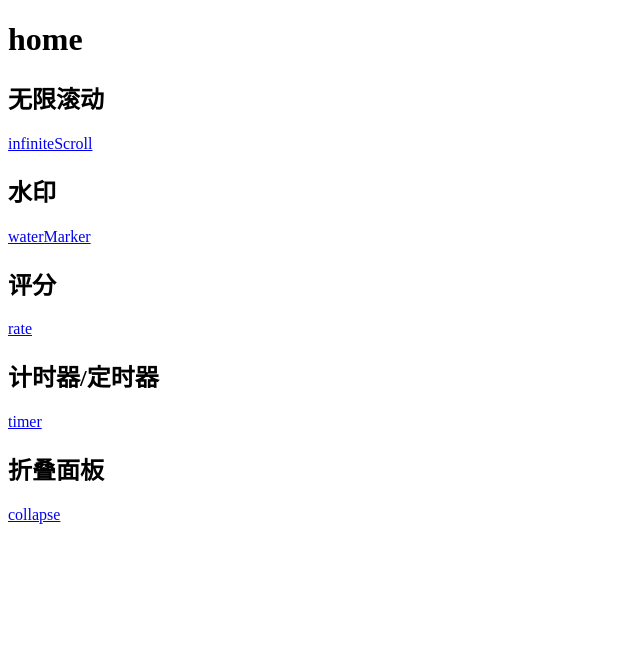
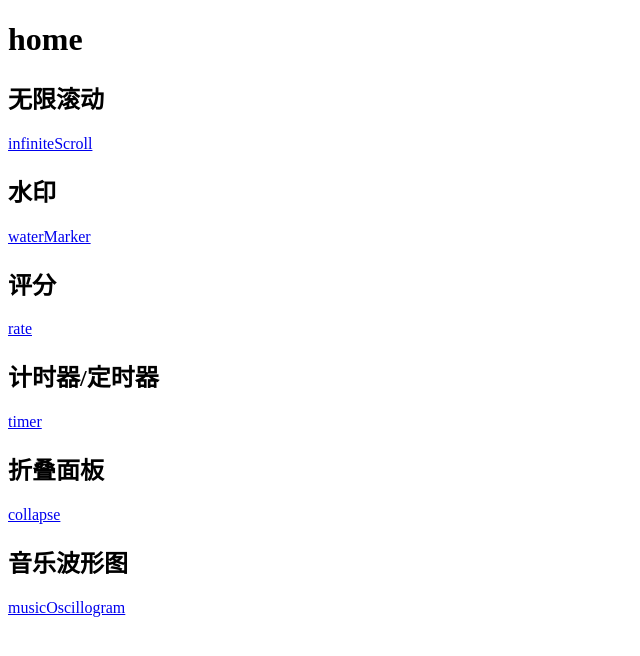
Before and after one commit to crank220/vue_components, a Vue app: page / in a window 1280 px wide. Shown: the top 656 px of the page, without its empty margins (0-640 px from the left). Built offline with nearby package versions, Linux system fonts and the light colour scheme.

Commit message:
add MusicOscillogram file

```diff
--- a/src/components/home/index.vue
+++ b/src/components/home/index.vue
@@ -11,5 +11,7 @@
     <router-link to="/timer">timer</router-link>
     <h2>折叠面板</h2>
     <router-link to="/collapse">collapse</router-link>
+    <h2>音乐波形图</h2>
+    <router-link to="/musicOscillogram">musicOscillogram</router-link>
   </div>
 </template>
--- /dev/null
+++ b/src/components/musicOscillogram/index.vue
@@ -0,0 +1,5 @@
+<template>
+  <div class='musicOscillogram'>
+    dsa
+  </div>
+</template>
--- a/src/router/index.js
+++ b/src/router/index.js
@@ -6,7 +6,7 @@ import WaterMarker from '@/components/waterMarker'
 import Rate from '@/components/rate'
 import Timer from '@/components/timer'
 import Collapse from '@/components/collapse'
-
+import MusicOscillogram from '@/components/musicOscillogram'
 
 Vue.use(Router)
 
@@ -60,6 +60,14 @@ const router = new Router({
       meta: {
         title: 'collapse'
       }
+    },
+    {
+      path: '/musicOscillogram',
+      name: 'musicOscillogram',
+      component: MusicOscillogram,
+      meta: {
+        title: 'musicOscillogram'
+      }
     }
   ]
 })
```
Also changed, not shown: src/components/musicOscillogram/to/index.vue (added), 1 other file (tests, documents, lock files or other folders).
